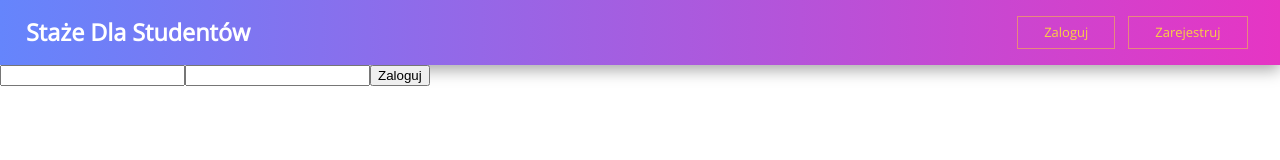
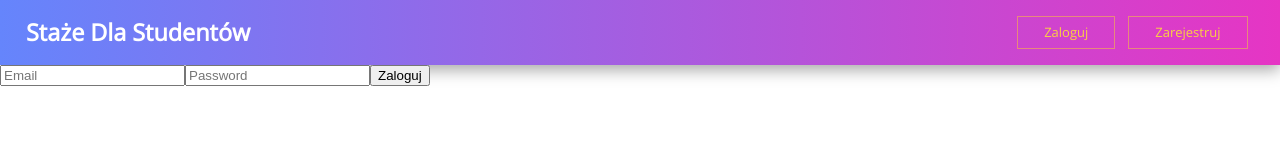
Before and after one commit to IdleSolution/job-board-front, a React (Create React App) app: page /login in a window 1280 px wide. Shown: the top 160 px of the page. Built offline with nearby package versions, Linux system fonts and the light colour scheme.

Commit message:
Fix login form

```diff
--- a/src/components/Login/index.tsx
+++ b/src/components/Login/index.tsx
@@ -1,19 +1,36 @@
 import axios from "axios";
+import {useState} from "react";
 
 export const Login = () => {
+    const [login, setLogin] = useState('')
+    const [password, setPassword] = useState('')
     const onLogin = async (e: any) => {
         e.preventDefault();
+        console.log(login);
+        console.log(password);
         const res = await axios.post('http://localhost:5000/api/User/login', {
-            email: 'idlesoluszyn@gmail.com',
-            password: 'CBDUM123!@#yt'
+            email: login,
+            password: password
         }, {withCredentials: true})
         console.log(res);
         console.log('logged in...')
     }
+
+    const onLoginChange = (e: any) => {
+        const { value } = e.target;
+
+        setLogin(value);
+    }
+
+    const onPasswordChange = (e: any) => {
+        const { value } = e.target;
+
+        setPassword(value);
+    }
     return (
         <form onSubmit={(e) => onLogin(e)}>
-            <input />
-            <input />
+            <input placeholder='Email' onChange={(e: any) => onLoginChange(e)}/>
+            <input type='password' placeholder='Password' onChange={(e: any) => onPasswordChange(e)} />
             <button>Zaloguj</button>
         </form>
     )
```
